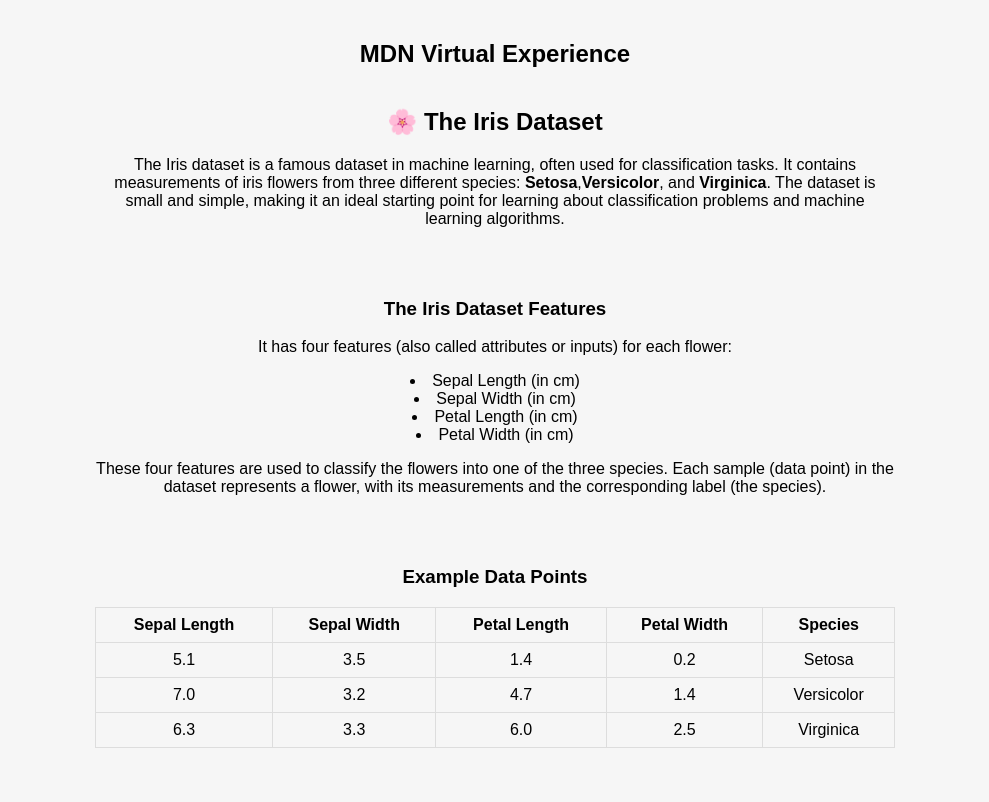
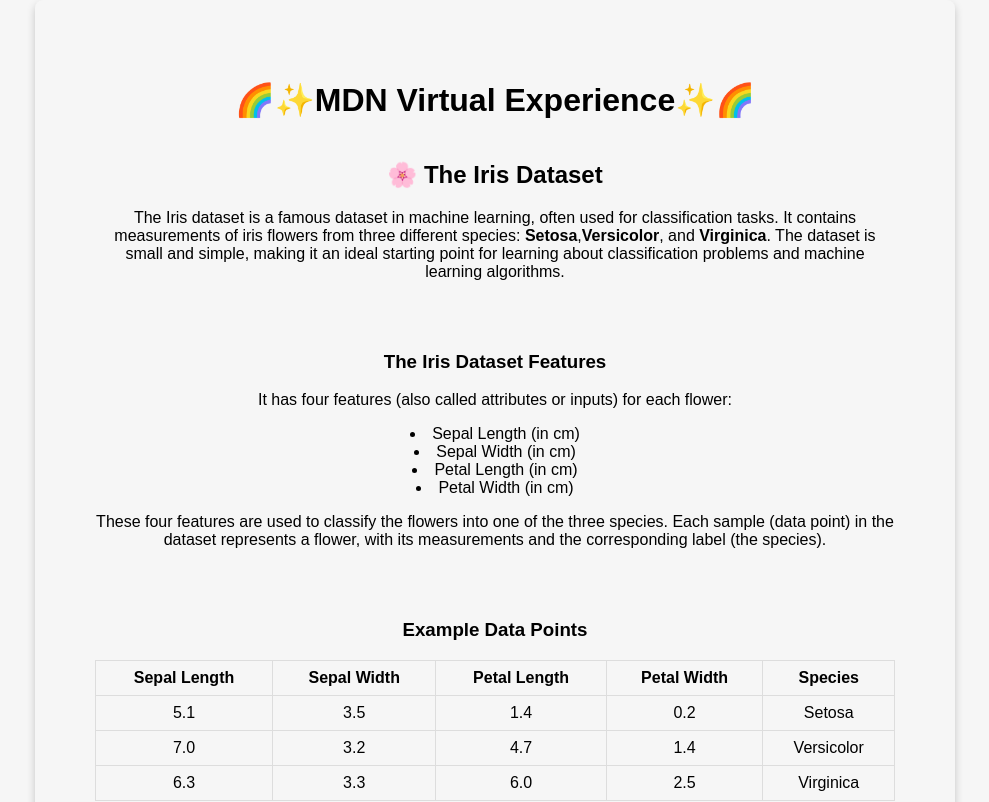
Before and after one commit to VincentG03/macathon_v2, a React (Create React App) app in the folder my-app/: page /ai-virtual-experience in a window 1280 px wide. Shown: the top 802 px of the page, without its empty margins (145-1134 px from the left). Built offline with nearby package versions, Linux system fonts and the light colour scheme.

Commit message:
tidy up mdn virtual expereience css

```diff
--- a/my-app/src/Explore.js
+++ b/my-app/src/Explore.js
@@ -190,7 +190,7 @@ function Explore() {
                     Go to Rocket Simulator
                   </button>
                 )}
-                {selectedJob.title === "Member" && (
+                {selectedJob.title === "Artificial Intelligence Member" && (
                   <button className="apply-button" onClick={() => navigate("/ai-virtual-experience")}>
                     Go to AI Virtual Experience
                   </button>
--- a/my-app/src/MDN_VE.css
+++ b/my-app/src/MDN_VE.css
@@ -64,4 +64,11 @@
     text-align: center; /* Center-align the content */
   }
 
+  .shadow-border {
+    box-shadow: 0 4px 8px rgba(0, 0, 0, 0.2); /* Subtle shadow */
+    border-radius: 8px; /* Rounded corners */
+    padding: 60px; /* Add padding inside the section */
+    background: #f6f6f6; /* Ensure the background is white */
+  }
+
   /* Ensure bullet points align with the text */
--- a/my-app/src/MDN_VE.js
+++ b/my-app/src/MDN_VE.js
@@ -97,8 +97,8 @@ export default function TrainYourOwnModel() {
   };
 
   return (
-    <div className="container">
-      <h2>MDN Virtual Experience</h2>
+    <div className="container shadow-border">
+      <h1>🌈✨MDN Virtual Experience✨🌈</h1>
 
       {/* Iris Dataset Information */}
       <div className="section">
```
